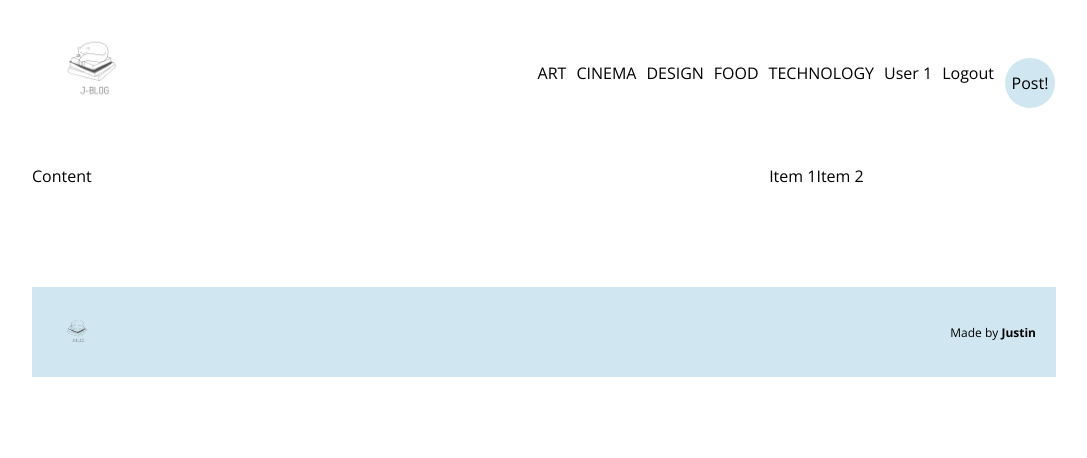
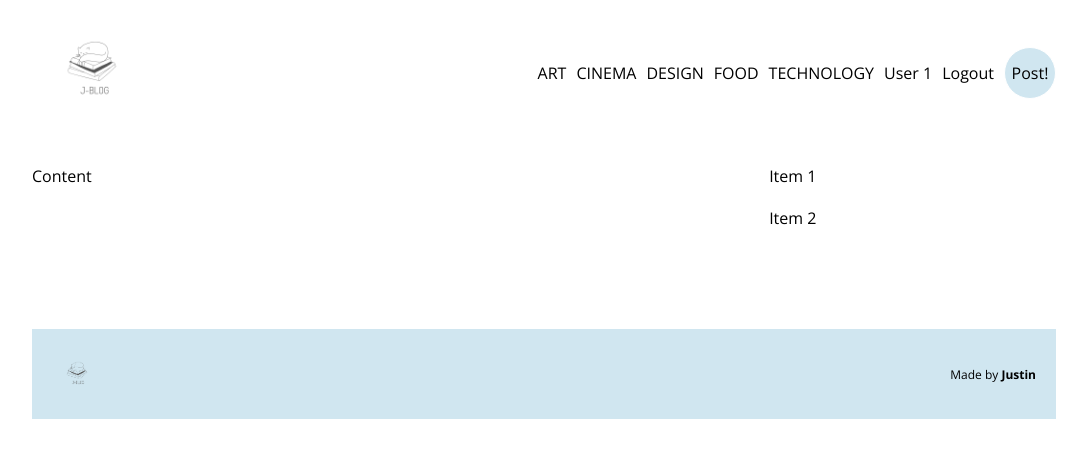
Before and after one commit to justinklam/Digital-Living, a React (Create React App) app in the folder client/: page /write in a window 1280 px wide. Shown: the top 458 px of the page, without its empty margins (96-1183 px from the left). Built offline with nearby package versions, Linux system fonts and the light colour scheme.

Commit message:
add styling for writePost - .menu section. change className

```diff
--- a/client/src/pages/Write.jsx
+++ b/client/src/pages/Write.jsx
@@ -3,7 +3,7 @@ import { Link } from "react-router-dom";
 
 const Write = () => {
   return (
-    <div className="write">
+    <div className="writePost">
       <div className="content">Content</div>
       <div className="menu">
         <div className="item">Item 1</div>
--- a/client/src/style.scss
+++ b/client/src/style.scss
@@ -333,7 +333,7 @@ $lightblue: #d0e6f0;
 
     // Write
 
-    .write {
+    .writePost {
       display: flex;
       margin-top: 20px;
       gap: 20px;
@@ -344,7 +344,9 @@ $lightblue: #d0e6f0;
 
       .menu {
         display: flex;
+        flex-direction: column;
         flex: 2;
+        gap: 20px;
       }
     }
   }
```
